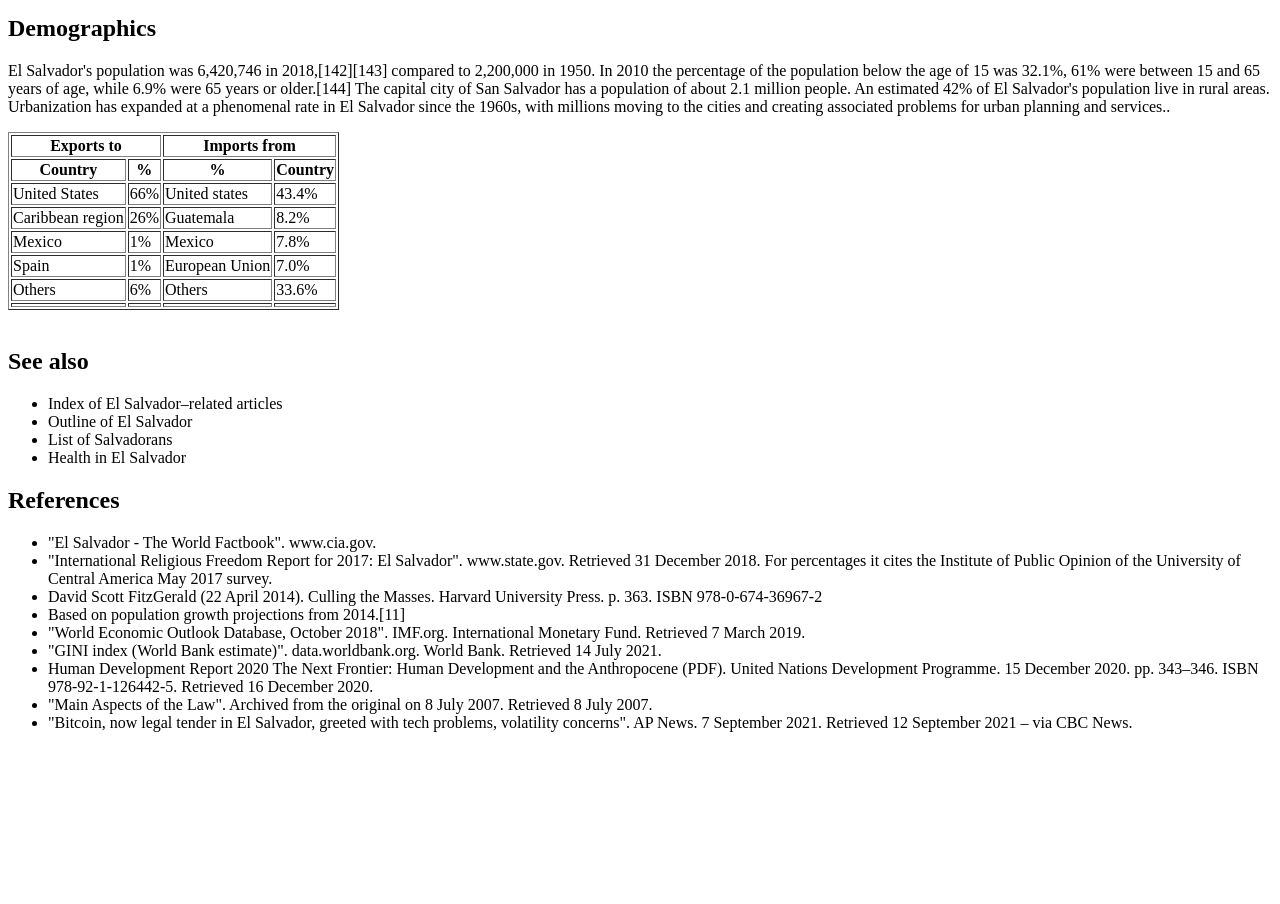
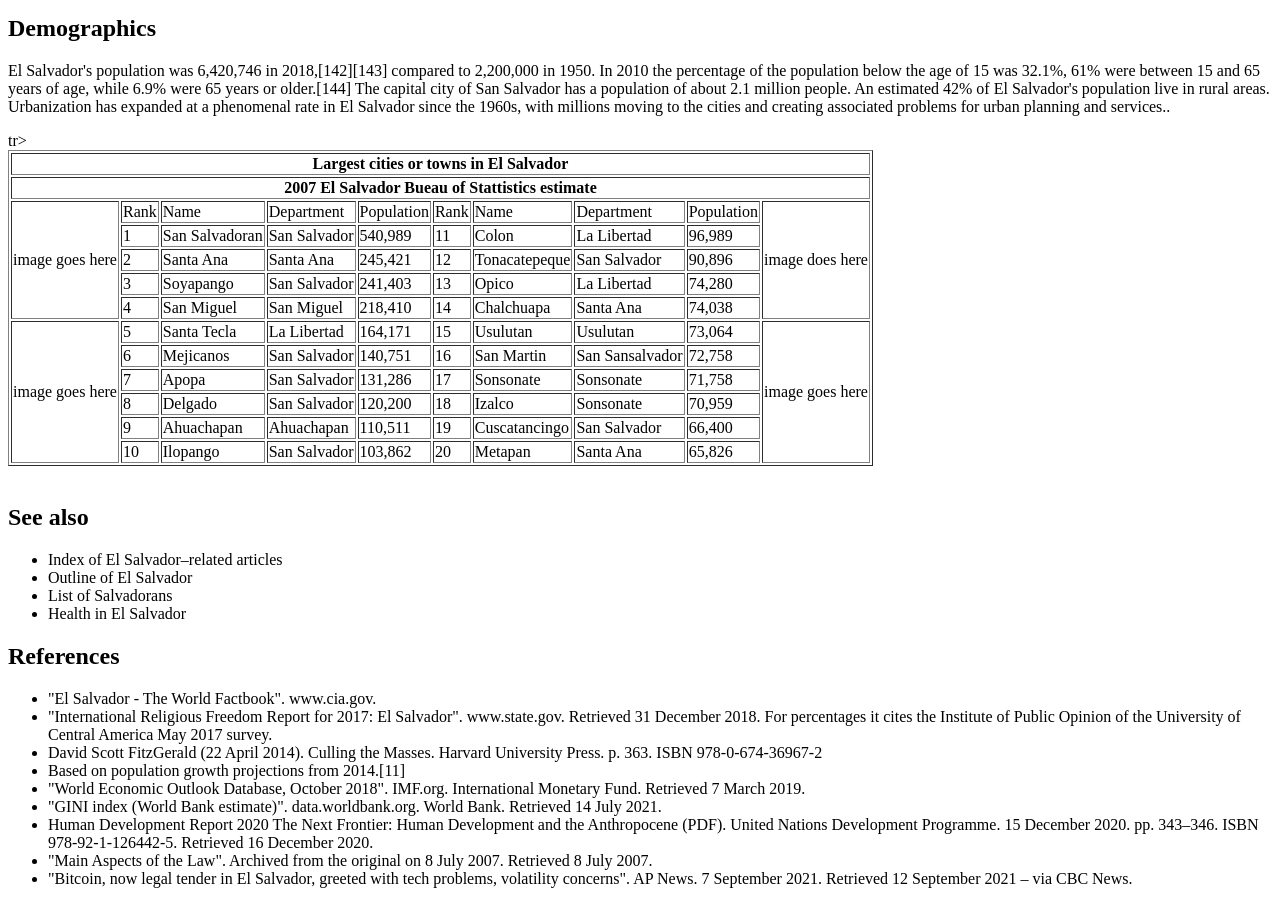
Before and after one commit to AlejandroLopezr/csp_ca1, a plain HTML site: page index.html in a window 1280 px wide. Shown: the part 4880-5784 px from the top of the page. Before the commit the page ends 5628 px from the top, so only its background shows below. Drawn offline with Linux system fonts and the light colour scheme.

Commit message:
Table paragraph 8

```diff
--- a/index.html
+++ b/index.html
@@ -185,51 +185,141 @@
 
 <table border=" width="" height="">
     <tr>
-        <th colspan="2"> Exports to</th>
-        <th colspan="4"> Imports from</th>
+        <th colspan="10"> Largest cities or towns in El Salvador </th>
+           </tr>
+           tr>
+        <th colspan="10"> 2007 El Salvador Bueau of Stattistics estimate</th>
+           </tr>
+
+    <tr>
+        <td rowspan="5">image goes here</td>
+        <td>Rank</td>
+        <td>Name</td>
+        <td>Department</td>
+        <td>Population</td>
+        <td>Rank</td>
+        <td>Name</td>
+        <td>Department</td>
+        <td>Population</td>
+        <td rowspan="5">image does here</td>
+
     </tr>
     <tr>
-    <th> Country</th>
-    <th> % </th>
-    <th> %</th>
-    <th> Country</th>
+        <td>1</td>
+        <td>San Salvadoran</td>
+        <td>San Salvador</td>
+        <td>540,989</td>
+        <td>11</td>
+        <td>Colon</td>
+        <td>La Libertad</td>
+        <td>96,989</td>
+
     </tr>
     <tr>
-        <td>United States</td>
-        <td>66%</td>
-        <td>United states</td>
-        <td>43.4%</td>
+        <td>2</td>
+        <td>Santa Ana</td>
+        <td>Santa Ana</td>
+        <td>245,421</td>
+        <td>12</td>
+        <td>Tonacatepeque</td>
+        <td>San Salvador</td>
+        <td>90,896</td>
+
     </tr>
     <tr>
-        <td>Caribbean region</td>
-        <td>26%</td>
-        <td>Guatemala</td>
-        <td>8.2%</td>
+        <td>3</td>
+        <td>Soyapango</td>
+        <td>San Salvador</td>
+        <td>241,403</td>
+        <td>13</td>
+        <td>Opico</td>
+        <td>La Libertad</td>
+        <td>74,280</td>
+
     </tr>
     <tr>
-        <td>Mexico</td>
-        <td>1%</td>
-        <td>Mexico</td>
-        <td>7.8%</td>
+        <td>4</td>
+        <td>San Miguel</td>
+        <td>San Miguel</td>
+        <td>218,410</td>
+        <td>14</td>
+        <td>Chalchuapa</td>
+        <td>Santa Ana</td>
+        <td>74,038</td>
+
     </tr>
     <tr>
-        <td>Spain</td>
-        <td>1%</td>
-        <td>European Union</td>
-        <td>7.0%</td>
+        <td rowspan="10">image goes here</td>
+        <td>5</td>
+        <td>Santa Tecla</td>
+        <td>La Libertad</td>
+        <td>164,171</td>
+        <td>15</td>
+        <td>Usulutan</td>
+        <td>Usulutan</td>
+        <td>73,064</td>
+        <td rowspan="10">image goes here</td>
     </tr>
     <tr>
-        <td>Others</td>
-        <td>6%</td>
-        <td>Others</td>
-        <td>33.6%</td>
+        <td>6</td>
+        <td>Mejicanos</td>
+        <td>San Salvador</td>
+        <td>140,751</td>
+        <td>16</td>
+        <td>San Martin</td>
+        <td>San Sansalvador</td>
+        <td>72,758</td>
+
     </tr>
     <tr>
-        <td></td>
-        <td></td>
-        <td></td>
-        <td></td>
+        <td>7</td>
+        <td>Apopa</td>
+        <td>San Salvador</td>
+        <td>131,286</td>
+        <td>17</td>
+        <td>Sonsonate</td>
+        <td>Sonsonate</td>
+        <td>71,758</td>
+
     </tr>
+    <tr>
+        <td>8</td>
+        <td>Delgado</td>
+        <td>San Salvador</td>
+        <td>120,200</td>
+        <td>18</td>
+        <td>Izalco</td>
+        <td>Sonsonate</td>
+        <td>70,959</td>
+
+    </tr>
+    <tr>
+        <td>9</td>
+        <td>Ahuachapan</td>
+        <td>Ahuachapan</td>
+        <td>110,511</td>
+        <td>19</td>
+        <td>Cuscatancingo</td>
+        <td>San Salvador</td>
+        <td>66,400</td>
+
+    </tr>
+    <tr>
+        <td>10</td>
+        <td>Ilopango</td>
+        <td>San Salvador</td>
+        <td>103,862</td>
+        <td>20</td>
+        <td>Metapan</td>
+        <td>Santa Ana</td>
+        <td>65,826</td>
+
+    </tr>
+
+
+
+
+
 </table>
 
 <img src="" alt="">
```
